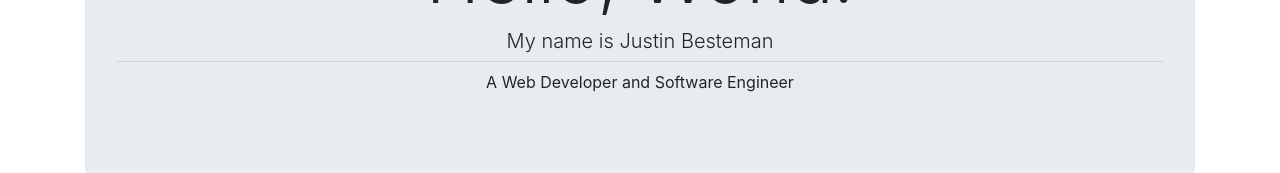
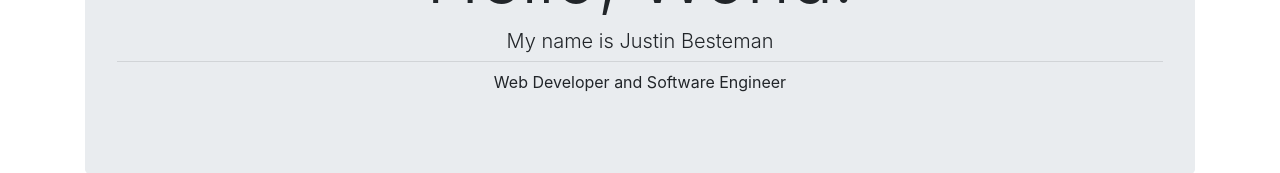
Before and after one commit to besteman/profile, a Next.js app: page / in a window 1280 px wide. Shown: the part 378-551 px from the top of the page. Built offline with nearby package versions, Linux system fonts and the light colour scheme.

Commit message:
Test deploy

```diff
--- a/components/jumbotron.js
+++ b/components/jumbotron.js
@@ -5,7 +5,7 @@ const HomePageJombotron = () => (
     <h1 className="display-3">Hello, World!</h1>
     <h2 className="lead">My name is Justin Besteman</h2>
     <hr className="my-2" />
-    <p>A Web Developer and Software Engineer</p>
+    <p>Web Developer and Software Engineer</p>
   </Jumbotron>
 );
 
```
